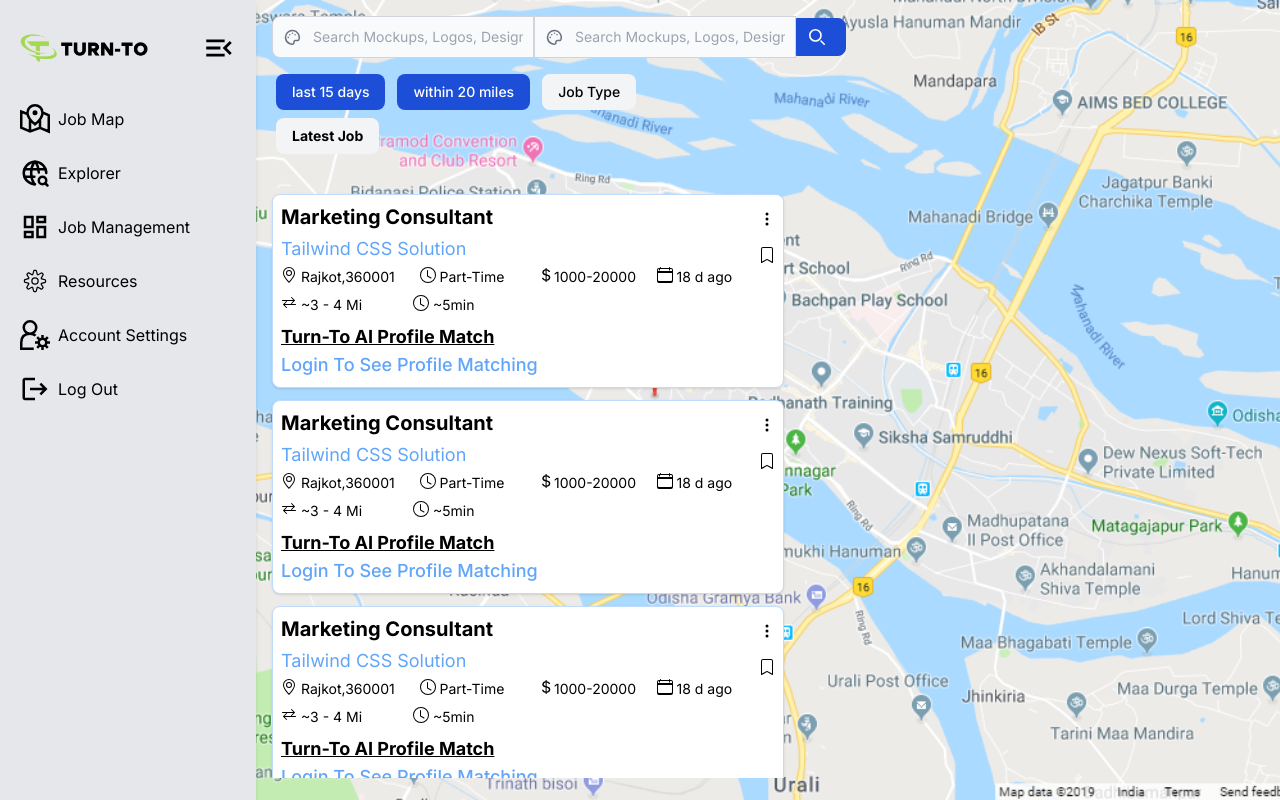
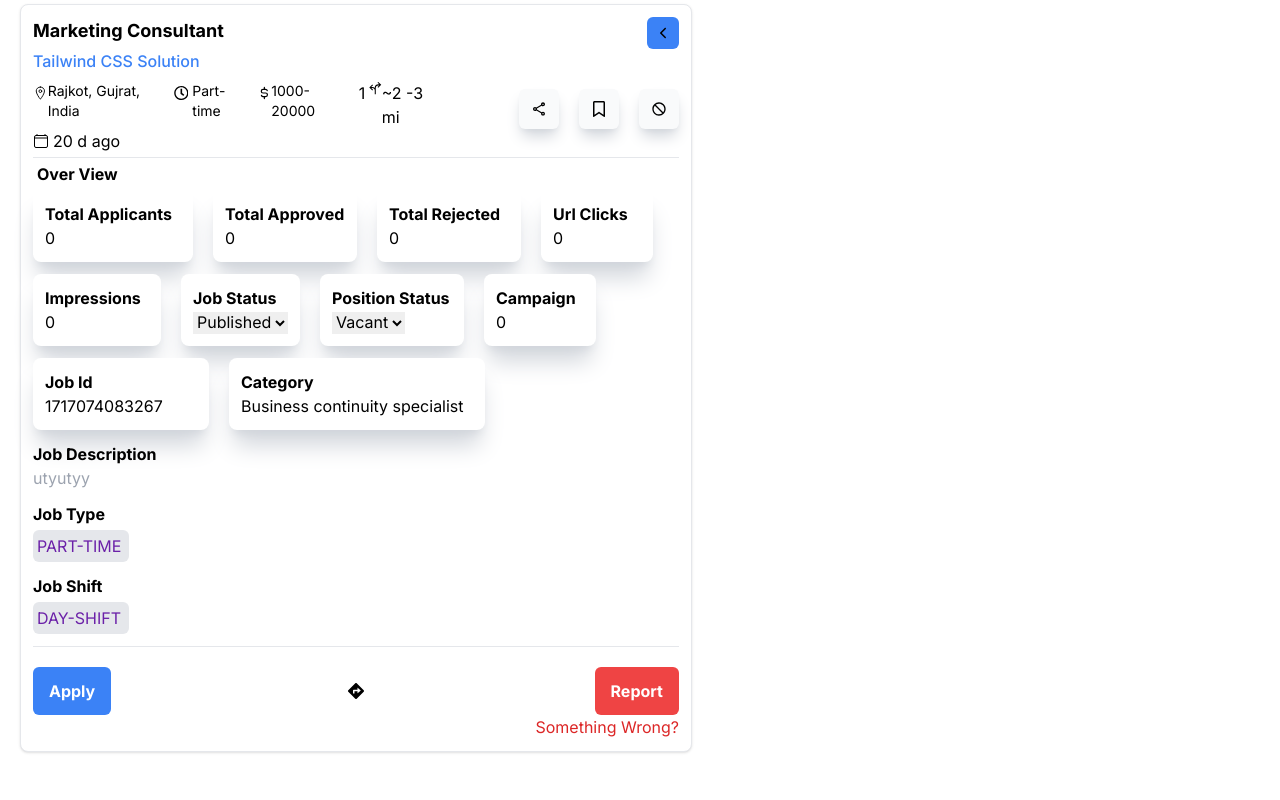
Before and after one commit to twishasolanki/Turn-to-clone, a Next.js app: page / in a window 1280 px wide. Built offline with nearby package versions, Linux system fonts and the light colour scheme.

Commit message:
custom card

```diff
--- a/src/app/components/Map.tsx
+++ b/src/app/components/Map.tsx
@@ -1,77 +1,148 @@
-// // src/components/Map.tsx
+import React from 'react'
+import { IoIosArrowBack } from "react-icons/io";
+import { IoLocationOutline } from "react-icons/io5";
+import { FaRegClock } from "react-icons/fa";
+import { TbCurrencyDollar } from "react-icons/tb";
+import { GrDirections } from "react-icons/gr";
+import { MdOutlineShare } from "react-icons/md";
+import { MdBlockFlipped } from "react-icons/md";
+import { FaRegBookmark } from "react-icons/fa6";
+import { IoCalendarClearOutline } from "react-icons/io5";
+import { FaDirections } from "react-icons/fa";
 
-// import React from 'react';
-// import GoogleMapReact from 'google-map-react';
+export default function Map() {
+    return (
+        <div>
+            <a href="#" className="block max-w-2xl p-3 mt-1 ms-5 bg-white border border-gray-200 rounded-lg shadow ">
+                <div className="flex">
+                    <div className="w-1/2">
+                        <p className='text-lg font-bold'>Marketing Consultant</p>
+                    </div>
+                    <div className="w-1/2 flex justify-end items-end">
+                        <button className='bg-blue-500 rounded-md px-2 py-2'><IoIosArrowBack /></button>
+                    </div>
+                </div>
+                <p className='text-md text-blue-500 font-medium'>Tailwind CSS Solution</p>
+                <div className="flex mt-2">
+                    <div className="flex ">
+                        <IoLocationOutline className='mt-1' /><p className='flex text-sm'>Rajkot, Gujrat, India</p>
+                    </div>
+                    <div className="flex ms-2">
+                        <FaRegClock className='mt-1' /><p className='flex ms-1 text-sm'>Part-time</p>
+                    </div>
+                    <div className="flex ms-2">
+                        <TbCurrencyDollar className='mt-1' /><p className='text-sm'>1000-20000</p>
+                    </div>
+                    <div className="flex">
+                        <p className='ms-3'>1</p><GrDirections className='ms-1 text-sm' /><p>~2 -3 mi</p>
+                    </div>
+                    <div className='flex justify-end items-end mx-auto'>
+                        <div className="flex ms-20">
+                            <button className='bg-gray-50 rounded-md shadow-lg shadow-gray-300 px-3 py-3' ><MdOutlineShare /></button>
+                        </div>
+                        <div className="flex ms-5">
+                            <button className='bg-gray-50 rounded-md shadow-lg shadow-gray-300 px-3 py-3' ><FaRegBookmark /></button>
+                        </div>
+                        <div className="flex ms-5">
+                            <button className='bg-gray-50 rounded-md shadow-lg shadow-gray-300 px-3 py-3' ><MdBlockFlipped /></button>
+                        </div>
+                    </div>
+                </div>
+                <div className='flex'>
+                    <IoCalendarClearOutline className='mt-1' /><p className='ms-1'>20 d ago</p>
+                </div>
+                <hr className='mt-1' />
+                <p className='font-bold text-md p-1'>Over View</p>
+                <div className='flex'>
+                    <div className='card-body card bg-white p-3 shadow-xl shadow-gray-300 w-40 rounded-lg'>
+                        <p className='font-bold'>Total Applicants</p>
+                        <p>0</p>
+                    </div>
+                    <div className='card-body ms-5 card bg-white p-3 shadow-xl shadow-gray-300 w-36 rounded-lg'>
+                        <p className='font-bold'>Total Approved</p>
+                        <p>0</p>
+                    </div>
+                    <div className='card-body ms-5 card bg-white p-3 shadow-xl shadow-gray-300 w-36 rounded-lg'>
+                        <p className='font-bold'>Total Rejected</p>
+                        <p>0</p>
+                    </div>
+                    <div className='card-body ms-5 card bg-white p-3 shadow-xl shadow-gray-300 w-28 rounded-lg'>
+                        <p className='font-bold'>Url Clicks</p>
+                        <p>0</p>
+                    </div>
 
-// interface AnyReactComponentProps {
-//   lat: number;
-//   lng: number;
-//   text: string;
-// }
+                </div>
+                <div className='flex mt-3'>
+                    <div className='card-body card bg-white p-3 shadow-xl shadow-gray-300 w-32 rounded-lg'>
+                        <p className='font-bold'>Impressions</p>
+                        <p>0</p>
+                    </div>
+                    <div className='card-body ms-5 card bg-white p-3 shadow-xl shadow-gray-300 w-34 rounded-lg'>
+                        <p className='font-bold'>Job Status</p>
+                        <p> <select name="cars" id="cars">
+                            <option value="Published">Published</option>
+                            <option value="saab">Saab</option>
+                            <option value="opel">Opel</option>
+                            <option value="audi">Audi</option>
+                        </select></p>
+                    </div>
+                    <div className='card-body ms-5 card bg-white p-3 shadow-xl shadow-gray-300 w-36 rounded-lg'>
+                        <p className='font-bold'>Position Status</p>
+                        <p> <select name="cars" id="cars">
+                            <option value="Vacant">Vacant</option>
+                            <option value="saab">Saab</option>
+                            <option value="opel">Opel</option>
+                            <option value="audi">Audi</option>
+                        </select></p>
+                    </div>
+                    <div className='card-body ms-5 card bg-white p-3 shadow-xl shadow-gray-300 w-28 rounded-lg'>
+                        <p className='font-bold'>Campaign</p>
+                        <p>0</p>
+                    </div>
 
-// const AnyReactComponent: React.FC<AnyReactComponentProps> = ({ text }) => (
-//   <div style={{
-//     color: 'white',
-//     background: 'red',
-//     padding: '15px 10px',
-//     display: 'inline-flex',
-//     textAlign: 'center',
-//     alignItems: 'center',
-//     justifyContent: 'center',
-//     borderRadius: '50%',
-//     transform: 'translate(-50%, -50%)'
-//   }}>
-//     {text}
-//   </div>
-// );
+                </div>
+                <div className='flex mt-3'>
+                    <div className='card-body card bg-white p-3 shadow-xl shadow-gray-300 w-44 rounded-lg'>
+                        <p className='font-bold'>Job Id</p>
+                        <p>1717074083267</p>
+                    </div>
+                    <div className='card-body ms-5 card bg-white p-3 shadow-xl shadow-gray-300 w-64 rounded-lg'>
+                        <p className='font-bold'>Category</p>
+                        <p>Business continuity specialist</p>
+                    </div>
+                </div>
+                <div className='mt-3'>
+                    <p className='font-bold'>Job Description</p>
+                    <p className='text-gray-400'>utyutyy</p>
+                </div>
+                <div className='mt-3'>
+                    <p className='font-bold'>Job Type</p>
+                    <p className='text-gray-400 bg-gray-200 w-24 p-1 rounded-md mt-1 '><span className='text-purple-800'>PART-TIME</span></p>
+                </div>
+                <div className='mt-3'>
+                    <p className='font-bold'>Job Shift</p>
+                    <p className='text-gray-400 bg-gray-200 w-24 p-1 rounded-md mt-1 '><span className='text-purple-800'>DAY-SHIFT</span></p>
+                </div>
+                <hr className='mt-3' />
+                <div className="flex mt-5">
+                    <div className="w-1/3 " >
+                        <button className='bg-blue-500 rounded-md px-4 py-3 text-white font-bold'>Apply</button>
+                    </div>
+                    <div className="w-1/3 flex justify-center items-center" >
+                        <FaDirections />
+                    </div>
 
-// const SimpleMap: React.FC = () => {
-//   const defaultProps = {
-//     center: {
-//       lat: 10.99835602,
-//       lng: 77.01502627
-//     },
-//     zoom: 11
-//   };
-
-//   return (
-//     <div style={{ height: '100vh', width: '100%' }}>
-//       <GoogleMapReact
-//         bootstrapURLKeys={{ key: 'YOUR_GOOGLE_MAPS_API_KEY' }}
-//         defaultCenter={defaultProps.center}
-//         defaultZoom={defaultProps.zoom}
-//       >
-//         <AnyReactComponent
-//           lat={10.99835602}
-//           lng={77.01502627}
-//           text="My Marker"
-//         />
-//       </GoogleMapReact>
-//     </div>
-
-//   );
-// }
-
-// export default SimpleMap;
-
-
-// import { map, latLng, tileLayer, MapOptions } from "leaflet";
-
-// import 'leaflet/dist/leaflet.css';
-
-// const options: MapOptions = {
-//   center: latLng(40.731253, -73.996139),
-//   zoom: 12,
-// };
-
-// const mymap = map('map', options);
-
-// const key = "YOUR_MAPTILER_API_KEY_HERE";
-
-// tileLayer(`https://api.maptiler.com/maps/streets-v2/{z}/{x}/{y}.png?key=${key}`,{ //style URL
-//   tileSize: 512,
-//   zoomOffset: -1,
-//   minZoom: 1,
-//   attribution: "\u003ca href=\"https://www.maptiler.com/copyright/\" target=\"_blank\"\u003e\u0026copy; MapTiler\u003c/a\u003e \u003ca href=\"https://www.openstreetmap.org/copyright\" target=\"_blank\"\u003e\u0026copy; OpenStreetMap contributors\u003c/a\u003e",
-//   crossOrigin: true
-// }).addTo(mymap);
+                    <div className="w-1/3 flex justify-end items-end ">
+                        <div>
+                            <button className='bg-red-500 rounded-md px-4 py-3 text-white font-bold'>Report</button>
+                        </div>
+                    </div>
+                </div>
+                {/* <div className='flex justify-center items-center'><p><FaRegClock className=''/>~3 min</p></div> */}
+                <div className='flex justify-end items-end'>
+                    <p className='text-red-600'>Something Wrong?</p>
+                </div>
+            </a>
+        </div>
+    )
+}
--- a/src/app/components/Turnto/page.tsx
+++ b/src/app/components/Turnto/page.tsx
@@ -7,7 +7,6 @@
 
 
 const turnto: React.FC = () => {
-
     const items: { id: number; title: string, subtitle: string, location: string, time: string, price: string, day: string, direction: string, min: string, content: string, login: string }[] = [
         {
             id: 1,
--- a/src/app/page.tsx
+++ b/src/app/page.tsx
@@ -1,11 +1,12 @@
 import React from 'react';
 import Sidebar from '@/app/components/Sidebar';
 import Turnto from '@/app/components/Turnto/page';
+import Map from '@/app/components/Map';
 
 const Home: React.FC = () => {
   return (
     <>
-      <div
+      {/* <div
         className="flex w-full "
         style={{
           backgroundImage: "url('./assets/MAP.png')",
@@ -15,7 +16,9 @@
       >
         <Sidebar />
         <Turnto />
-      </div>
+      </div> */}
+
+      <Map/>
     </>
   );
 };
```
